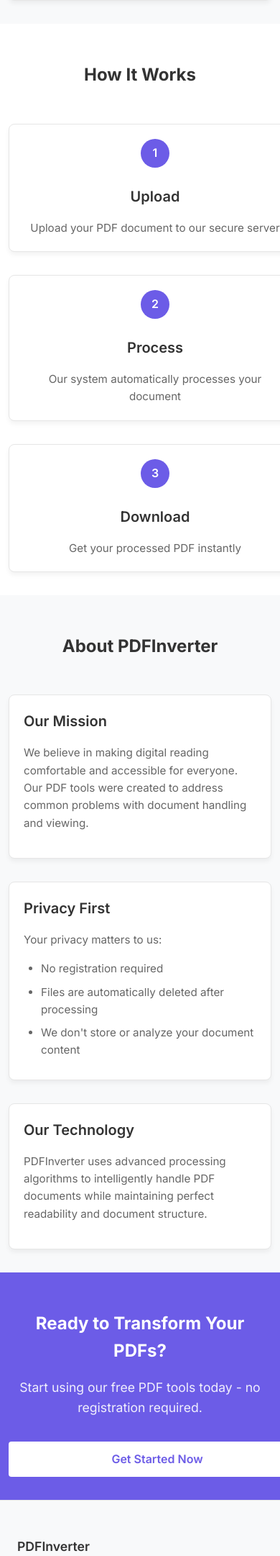
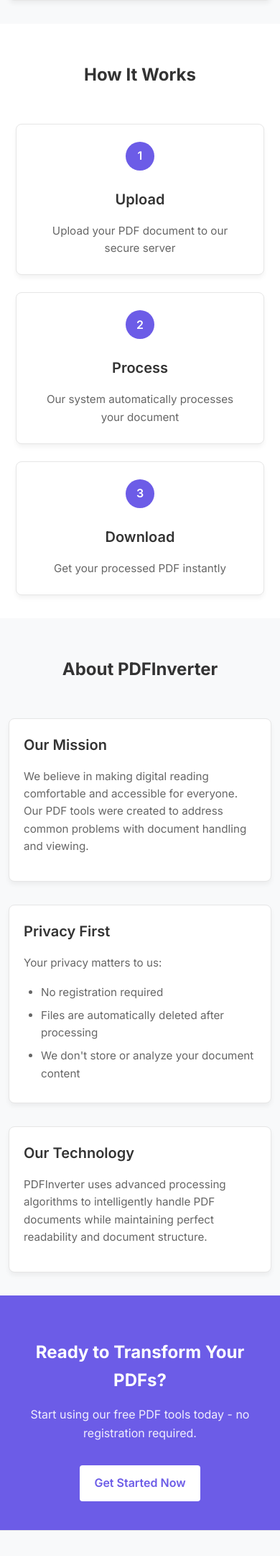
Before and after one commit to SiddheshKanawade/pdf-color-converter, a Flask app: page / in a window 390 px wide; the page is wider, and only the part inside the window is pictured. Shown: the part 3410-5572 px from the top of that part at 72% size. Run offline with Flask 3, Linux system fonts and the light colour scheme; parts of the project's set-up code (start-up, migrations or seed data) failed here and were passed over; some libraries are stand-ins or nearby versions.

Commit message:
improve responsiveness for mobile view. Fix how it works and cta action button

```diff
--- a/static/style.css
+++ b/static/style.css
@@ -604,6 +604,9 @@
 .how-it-works {
     padding: 4rem 2rem;
     text-align: center;
+    overflow-x: hidden; /* Prevent horizontal overflow */
+    width: 100%;
+    box-sizing: border-box;
 }
 
 .how-it-works h2 {
@@ -620,6 +623,8 @@
     gap: 2rem;
     max-width: 1200px;
     margin: 0 auto;
+    width: 100%;
+    box-sizing: border-box;
 }
 
 .step {
@@ -632,6 +637,7 @@
     box-shadow: var(--card-shadow);
     position: relative;
     border: 1px solid var(--border-color);
+    box-sizing: border-box;
 }
 
 .step-number {
@@ -782,6 +788,9 @@
     background-color: var(--accent-color);
     color: white;
     text-align: center;
+    width: 100%;
+    box-sizing: border-box;
+    overflow-x: hidden;
 }
 
 .cta-section h2 {
@@ -804,6 +813,10 @@
     color: var(--accent-color);
     border: none;
     font-weight: 600;
+    max-width: 100%;
+    box-sizing: border-box;
+    display: inline-block;
+    word-wrap: break-word;
 }
 
 .cta-section .cta-button:hover {
@@ -969,11 +982,16 @@
     .steps {
         flex-direction: column;
         align-items: center;
+        width: 100%;
+        gap: 1.5rem;
     }
 
     .step {
         width: 100%;
         max-width: 100%;
+        min-width: auto;
+        margin: 0 auto;
+        flex: none;
     }
 
     .cta-container {
@@ -1009,7 +1027,19 @@
     }
 
     .cta-section h2 {
-        font-size: 1.5rem;
+        font-size: 1.75rem;
+        padding: 0 1rem;
+    }
+
+    .cta-section p {
+        font-size: 1rem;
+        padding: 0 1rem;
+    }
+
+    .cta-section .cta-button {
+        width: auto;
+        max-width: 90%;
+        padding: 0.75rem 1.5rem;
     }
 
     /* Fix tools grid layout */
@@ -1093,7 +1123,8 @@
     }
 
     .step {
-        padding: 1.25rem;
+        padding: 1.5rem;
+        width: calc(100% - 20px); /* Give some margin on small screens */
     }
 
     .hero {
@@ -1113,8 +1144,24 @@
         width: 100%;
     }
 
+    .cta-section {
+        padding: 2.5rem 1rem;
+    }
+
+    .cta-section h2 {
+        font-size: 1.5rem;
+    }
+
+    .cta-section p {
+        font-size: 1rem;
+        padding: 0 1rem;
+    }
+
     .cta-section .cta-button {
-        width: 100%;
+        width: auto;
+        max-width: 85%;
+        padding: 0.75rem 1.25rem;
+        font-size: 1rem;
     }
 
     .tools-grid {
```
